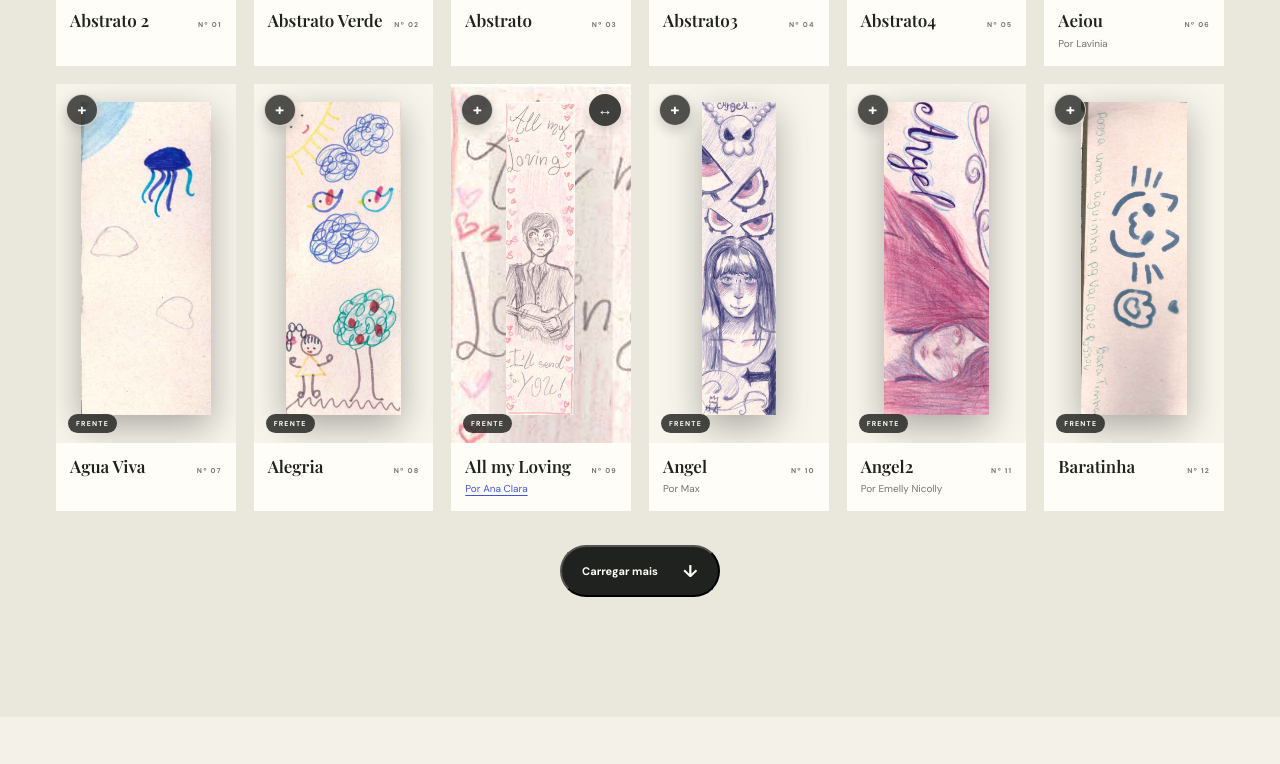
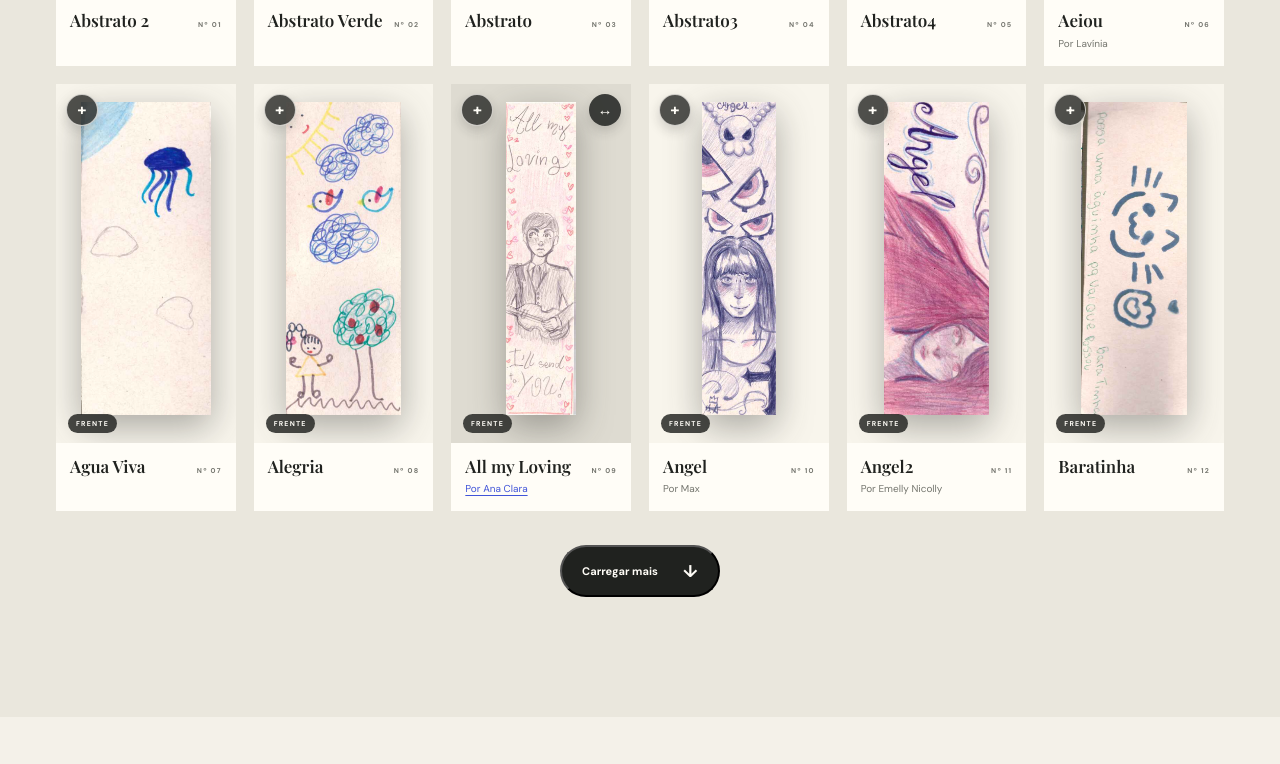
Before and after one commit to BibliotecaIFMGSabara/marcadores, a plain HTML site: page index.html in a window 1280 px wide. Shown: the part 2316-3080 px from the top of the page. Drawn offline with nearby package versions, Linux system fonts and the light colour scheme; no server answers; a web font is replaced by a local one.

Commit message:
Usa sombra independente com o mesmo contorno dos marcadores sem verso

```diff
--- a/style.css
+++ b/style.css
@@ -462,26 +462,22 @@ h1 em, h2 em, h3 em { color: var(--coral); font-family: var(--serif); font-weigh
   perspective-origin:50% 50%;
   isolation:isolate;
 }
-.product-image-wrap.has-verso::before {
-  content:"";
+.product-image-wrap.has-verso .marker-shadow {
   position:absolute;
   z-index:0;
-  top:10%;
-  bottom:-2%;
-  left:14%;
-  right:14%;
+  inset:0;
+  padding:18px 16px 28px;
+  box-sizing:border-box;
   pointer-events:none;
-  background:rgba(32,34,31,.30);
-  clip-path:polygon(0 0,100% 0,100% 100%,50% 82%,0 100%);
-  filter:blur(24px);
-  opacity:.36;
-  transform:translate(10px,18px) skewY(2deg) scaleX(.96) scaleY(1.16);
-  transform-origin:50% 8%;
-  transition:transform .9s cubic-bezier(.2,.68,.25,1),opacity .9s ease;
+  overflow:hidden;
 }
-.product-image-wrap.has-verso.is-flipped::before {
-  opacity:.29;
-  transform:translate(-7px,14px) skewY(-1deg) scaleX(.54) scaleY(1.08);
+.product-image-wrap.has-verso .marker-shadow img {
+  width:100%;
+  height:100%;
+  display:block;
+  object-fit:contain;
+  filter:drop-shadow(0 12px 18px rgba(32,34,31,.36));
+  opacity:1;
 }
 .product-image-wrap.has-verso .marker-flip-inner {
   position:absolute;
```
